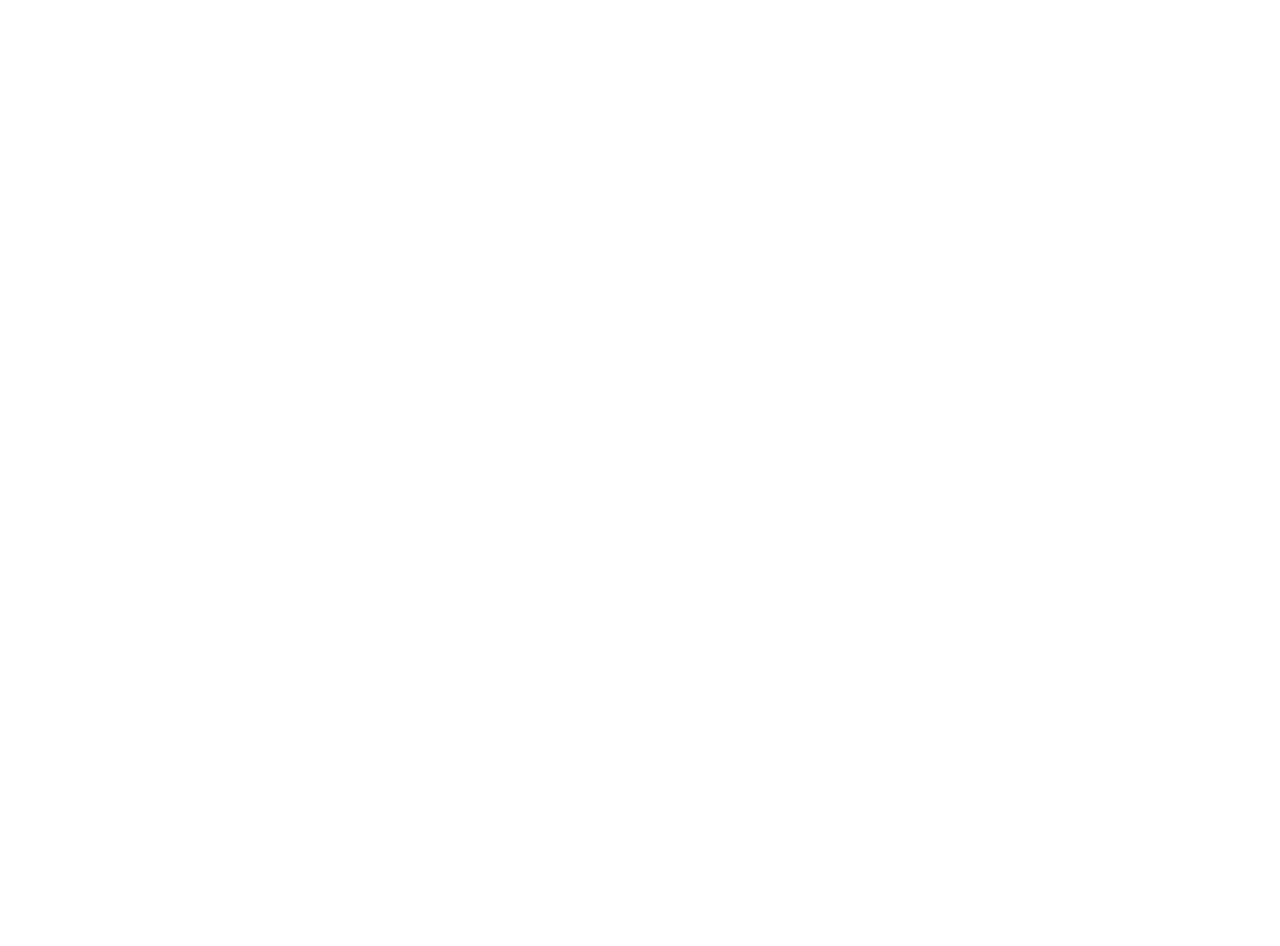
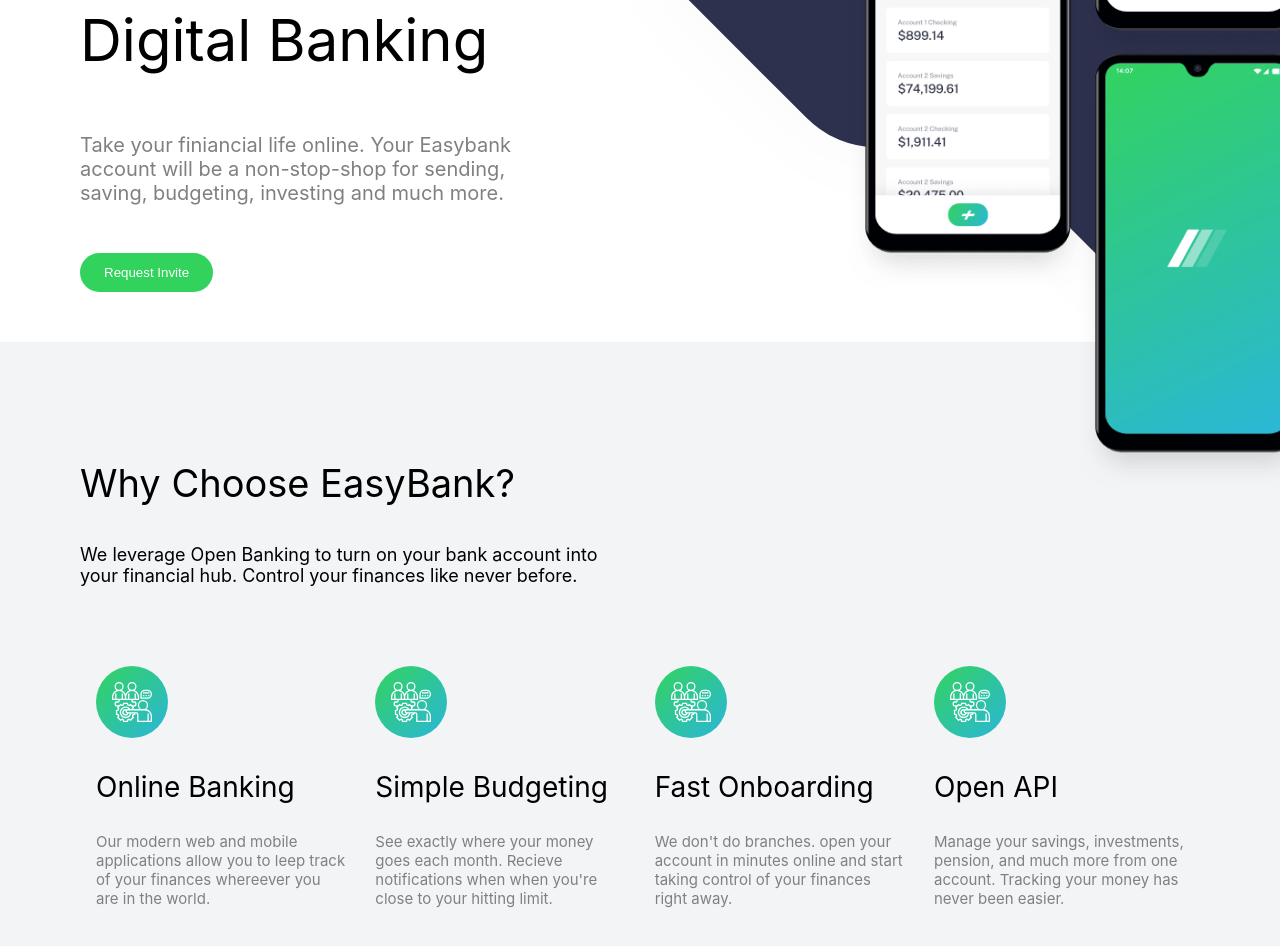
Before and after one commit to Moiz-Asad/EasyBank-Landing-Page, a React (Create React App) app: page / in a window 1280 px wide. Shown: the part 380-1326 px from the top of the page. Before the commit the page ends 800 px from the top, so only its background shows below. Built offline with nearby package versions, Linux system fonts and the light colour scheme.

Commit message:
Other Sections Added and Style adjustment

```diff
--- a/src/Data/Data.js
+++ b/src/Data/Data.js
@@ -1,4 +1,26 @@
-export const ThemeObj = {
-    themeXlr:"2FDD92",
-    background:"#DFD8CA"
-}
+export const CardItems = [
+    {
+        id:0,
+        imag:require('../Assets/icon-onboarding.svg').default,
+        heading:"Online Banking",
+        paragraph:"Our modern web and mobile applications allow you to leep track of your finances whereever you are in the world."
+    },
+    {
+        id:1,
+        imag:require('../Assets/icon-onboarding.svg').default,
+        heading:"Simple Budgeting",
+        paragraph:"See exactly where your money goes each month. Recieve notifications when when you're close to your hitting limit."
+    },
+    {
+        id:2,
+        imag:require('../Assets/icon-onboarding.svg').default,
+        heading:"Fast Onboarding",
+        paragraph:"We don't do branches. open your account in minutes online and start taking control of your finances right away."
+    },
+    {
+        id:3,
+        imag:require('../Assets/icon-onboarding.svg').default,
+        heading:"Open API",
+        paragraph:"Manage your savings, investments, pension, and much more from one account. Tracking your money has never been easier."
+    }
+]
--- /dev/null
+++ b/src/HomeComponents/Card.js
@@ -0,0 +1,14 @@
+import React from 'react';
+import { CardContainer, CardHeading, CardPara } from '../Pages/HomeElements';
+
+function Card(props) {
+    return (
+        <CardContainer>
+            <img src={props.source} alt="Logos"/>
+            <CardHeading>{props.heading}</CardHeading>
+            <CardPara>{props.paragraph}</CardPara>
+        </CardContainer>
+    );
+}
+
+export default Card;
--- /dev/null
+++ b/src/HomeComponents/SectionA.js
@@ -0,0 +1,22 @@
+import React from 'react';
+import { Container,ContentSection, ImgContainer,Heading,Para,BtnContainer,Btn,Img,ImgU } from '../Pages/HomeElements';
+import image from '../Assets/bg-intro-desktop.svg';
+import image2 from '../Assets/image-mockups.png';
+
+function SectionA() {
+    return (
+        <Container>
+        <ContentSection>
+            <Heading>Next Generation Digital Banking</Heading>
+            <Para>Take your finiancial life online. Your Easybank account will be a non-stop-shop for sending, saving, budgeting, investing and much more.</Para>
+            <BtnContainer> <Btn>Request Invite</Btn></BtnContainer>
+        </ContentSection>
+        <ImgContainer>
+                <Img src = {image} alt="Vector Elements"/>
+                <ImgU src = {image2} alt="Vector Elements"/>
+        </ImgContainer>
+    </Container>
+    );
+}
+
+export default SectionA
--- /dev/null
+++ b/src/HomeComponents/SectionT.js
@@ -0,0 +1,26 @@
+import React from 'react'
+import { AContainer,SPara,SHeading,SectionHead,CardWrapper } from '../Pages/HomeElements'
+import Card from '../HomeComponents/Card';
+import {CardItems} from '../Data/Data';
+function SectionT() {
+    return (
+        <>
+        <AContainer>
+            <SectionHead>
+            <SHeading>Why Choose EasyBank?</SHeading>
+            <SPara>We leverage Open Banking to turn on your bank account into your financial hub. Control your finances like never before.</SPara>
+            </SectionHead>
+
+            <CardWrapper>
+            {CardItems.map((R)=>{
+                console.log(R);
+                return (<Card key={R.id} heading={R.heading} paragraph={R.paragraph} source={R.imag} />);
+            })}
+            </CardWrapper>
+        </AContainer>
+
+        </>
+    )
+}
+
+export default SectionT
--- a/src/Navbar/NavElements.js
+++ b/src/Navbar/NavElements.js
@@ -4,7 +4,7 @@
 
 
 export const Nav = styled.nav`
-  background: "#DFD8CA";
+  background-color: "white";
   height: 85px;
   display: flex;
   justify-content: space-between;
@@ -59,9 +59,9 @@
 
 export const NavBtnLink = styled(Link)`
   border-radius: 50px;
-  background: #2FDD92;
+  background: hsl(136, 65%, 51%);
   padding: 10px 22px;
-  color: #000000;
+  color: white;
   outline: none;
   border: none;
   cursor: pointer;
--- a/src/Pages/Home.js
+++ b/src/Pages/Home.js
@@ -1,10 +1,12 @@
-import React from 'react'
-
+import React from 'react';
+import SectionO from '../HomeComponents/SectionA';
+import SectionT from '../HomeComponents/SectionT';
 function Home() {
     return (
-        <div>
-            HOME
-        </div>
+        <>
+            <SectionO/>
+            <SectionT/>
+        </>
     )
 }
 
--- /dev/null
+++ b/src/Pages/HomeElements.js
@@ -0,0 +1,223 @@
+import styled from 'styled-components';
+
+export const Container = styled.div`
+    display: flex;
+    flex-direction: row;
+    padding: 0 2rem;
+    overflow: hidden;
+
+    @media screen and (max-width:675px){
+        display: flex;
+        flex-direction: column-reverse;
+        padding: 0 3rem;
+        overflow: hidden;
+    }
+`
+export const ContentSection = styled.div`
+    width: 40%;
+    display: flex-start;
+    flex-direction: column;
+    justify-content: center;
+    align-items: center;
+    padding-top: 6rem;
+    padding-left: 3rem;
+
+    @media screen and (max-width:675px){
+        width: 100%;
+        padding: 0;
+    }
+
+`
+export const ImgContainer = styled.div`
+    position: relative;
+    width: 60%;
+    @media screen and (max-width:675px){
+        width: 100%;
+        display: flex;
+        justify-content: center;
+        align-items: center;
+    }
+`
+export const Heading  = styled.p`
+    font-size: 58px;
+    @media screen and (max-width:900px){
+        font-size: 48px;
+    }
+    @media screen and (max-width:675px){
+        padding-top: 6rem;
+        text-align: center;
+        font-size: 38px;
+    }
+`
+export const Para = styled.p`
+    font-size: 20px;
+    color: grey;
+    margin-bottom: 3rem;
+    @media screen and (max-width:675px){
+        text-align: center;
+    }
+`
+export const BtnContainer = styled.div`
+  @media screen and (max-width:675px){
+        text-align: center;
+    }
+`
+export const Btn = styled.button`
+    border-radius: 50px;
+    background: hsl(136, 65%, 51%);
+    padding: 12px 24px;
+    color: white;
+    outline: none;
+    border: none;
+    cursor: pointer;
+    transition: all 0.2s ease-in-out;
+    text-decoration: none;
+    &:hover {
+     transition: all 0.2s ease-in-out;
+     background: #fff;
+     color: #808080;
+   }
+   @media screen and (max-width:675px){
+        padding: 16px 30px;
+        font-size: 18px;
+    }
+`
+export const Img = styled.img`
+    width: auto;
+    position: absolute;
+    z-index: -1;
+    margin-top: -300px;
+    margin-left: 70px;
+    @media screen and (max-width:675px){
+        width: 900px;
+        margin-top: -250px;
+        margin-left: 120px;
+    }
+`
+export const ImgU = styled.img`
+    width: 700px;
+    margin-top: -80px;
+    margin-left: 330px;
+    z-index: 999;
+    @media screen and (max-width:675px){
+        width: 100%;
+        margin-top: -180px;
+        margin-left: 0;
+    }
+    @media screen and (max-width:320px){
+        margin-top: -50px;
+    }
+`
+export const AContainer = styled.div`
+    padding: 2rem 2rem;
+    display: flex;
+    flex-direction: column;
+    background: hsl(220, 16%, 96%);
+    margin-top: -150px;
+
+    @media screen and (max-width:1220px){
+        margin-top: 0;
+    }
+    @media screen and (max-width:675px){
+        margin-top: 5rem;
+    }
+`
+export const CardContainer = styled.div`
+    width: 250px;
+    margin-bottom: 4rem;
+    @media screen and (max-width:900px){
+        width: 300px;
+    }
+`
+
+export const SectionHead = styled.div`
+    padding:3rem 3rem;
+`
+export const SPara = styled.p`
+    font-size: 18px;
+    width: 550px;
+    margin-bottom: 2rem;
+    @media screen and (max-width:675px){
+        font-size: 16px;
+        width: auto;
+        text-align: center;
+    }
+`
+
+export const SHeading = styled.p`
+    font-size: 38px;
+    width: 550px;
+    @media screen and (max-width:675px){
+        font-size: 28px;
+        width: auto;
+        text-align: center;
+    }
+`
+
+export const CardHeading  = styled.p`
+    font-size: 28px;
+    @media screen and (max-width:900px){
+        font-size: 26px;
+    }
+    @media screen and (max-width:675px){
+        text-align: center;
+        font-size: 20px;
+    }
+`
+export const CardPara = styled.p`
+    font-size: 15px;
+    color: grey;
+    margin-bottom: 3rem;
+    @media screen and (max-width:675px){
+        text-align: center;
+        margin-bottom: 1rem;
+    }
+`
+
+export const CardWrapper = styled.div`
+    display: flex;
+    flex-direction: row;
+    justify-content: space-between;
+    align-items: center;
+    padding: 0 4rem;
+    @media screen and (max-width:675px){
+        text-align: center;
+        flex-direction: column;
+    }
+`
+
+export const ArticleHeading  = styled.p`
+    font-size: 28px;
+    @media screen and (max-width:900px){
+        font-size: 26px;
+    }
+    @media screen and (max-width:675px){
+        text-align: center;
+        font-size: 20px;
+    }
+`
+export const ArticleHilight  = styled.p`
+    color: grey;
+`
+
+export const ArticlePara = styled.p`
+    font-size: 15px;
+    color: grey;
+    margin-bottom: 3rem;
+    @media screen and (max-width:675px){
+        text-align: center;
+        margin-bottom: 1rem;
+    }
+`
+
+export const ArticleWrapper = styled.div`
+    display: flex;
+    flex-direction: row;
+    justify-content: space-between;
+    align-items: center;
+    padding: 0 4rem;
+    @media screen and (max-width:675px){
+        text-align: center;
+        flex-direction: column;
+    }
+`
```
